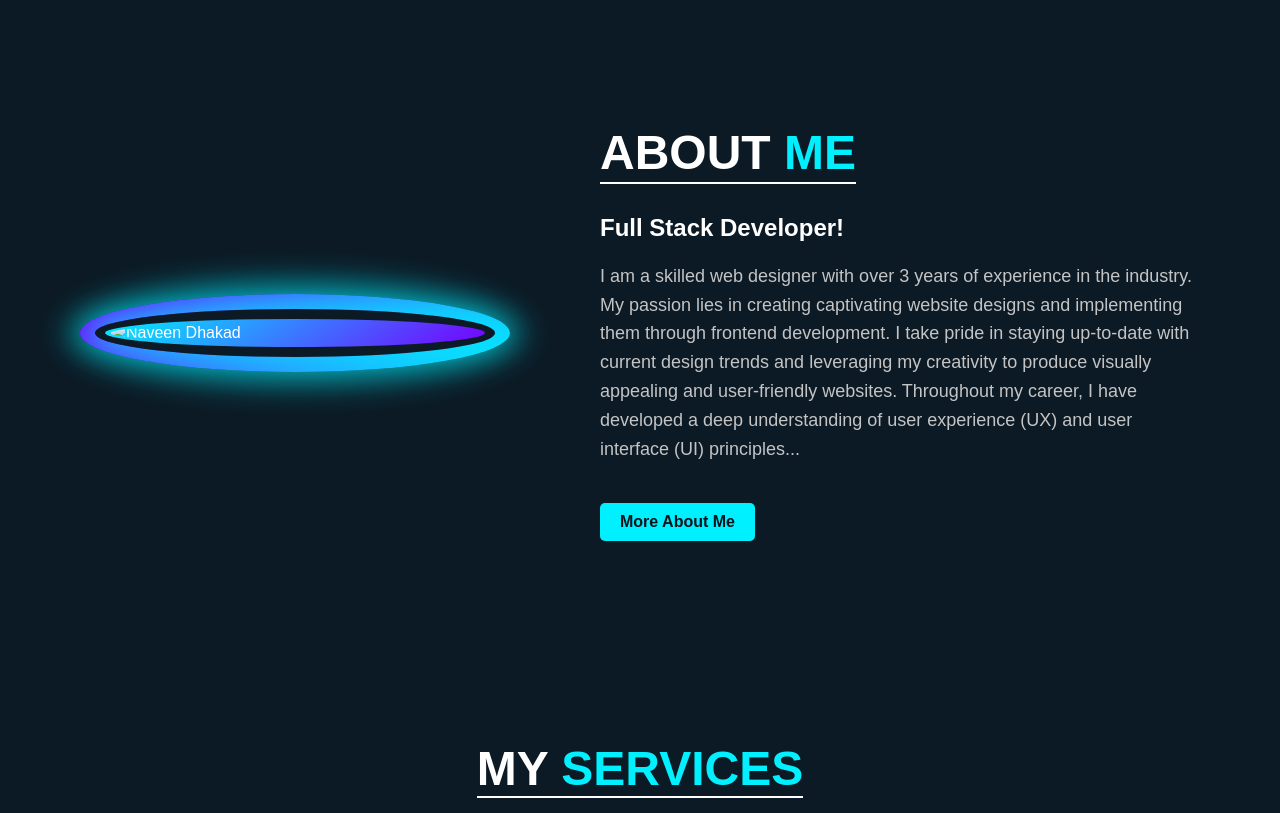
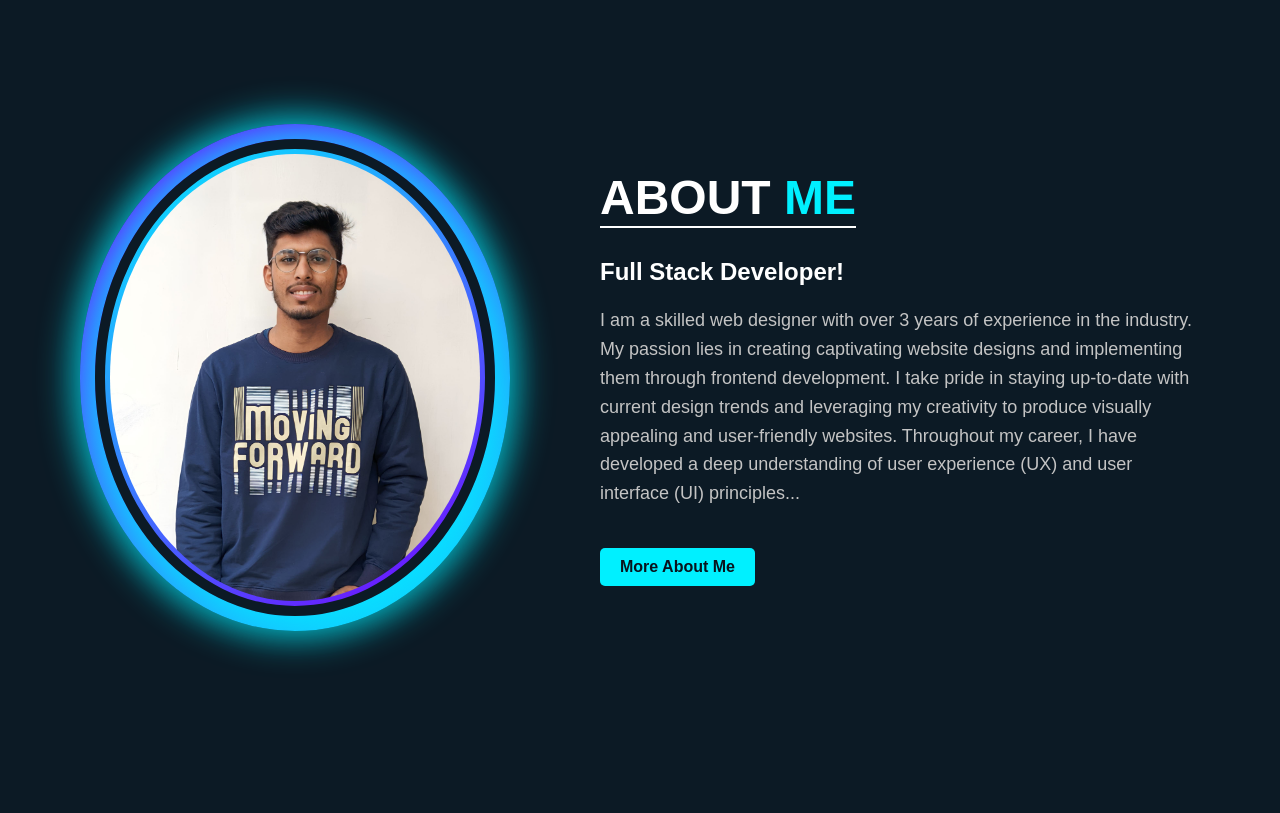
Before and after one commit to NaveenDhakad/Portfolio, a plain HTML site: page index.html in a window 1280 px wide. Shown: the part 740-1553 px from the top of the page. Drawn offline with Linux system fonts and the light colour scheme; the site is published under a folder, as on GitHub Pages, so addresses that start at the root find nothing.

Commit message:
Update index.html

```diff
--- a/index.html
+++ b/index.html
@@ -40,7 +40,7 @@
 
     <section class="about" id="about">
         <div class="about-image">
-            <img src="/images/Naveen.jpg" alt="Naveen Dhakad">
+            <img src="images/Naveen.jpg" alt="Naveen Dhakad">
         </div>
         <div class="about-text">
             <h2>About <span>Me</span></h2>
```
